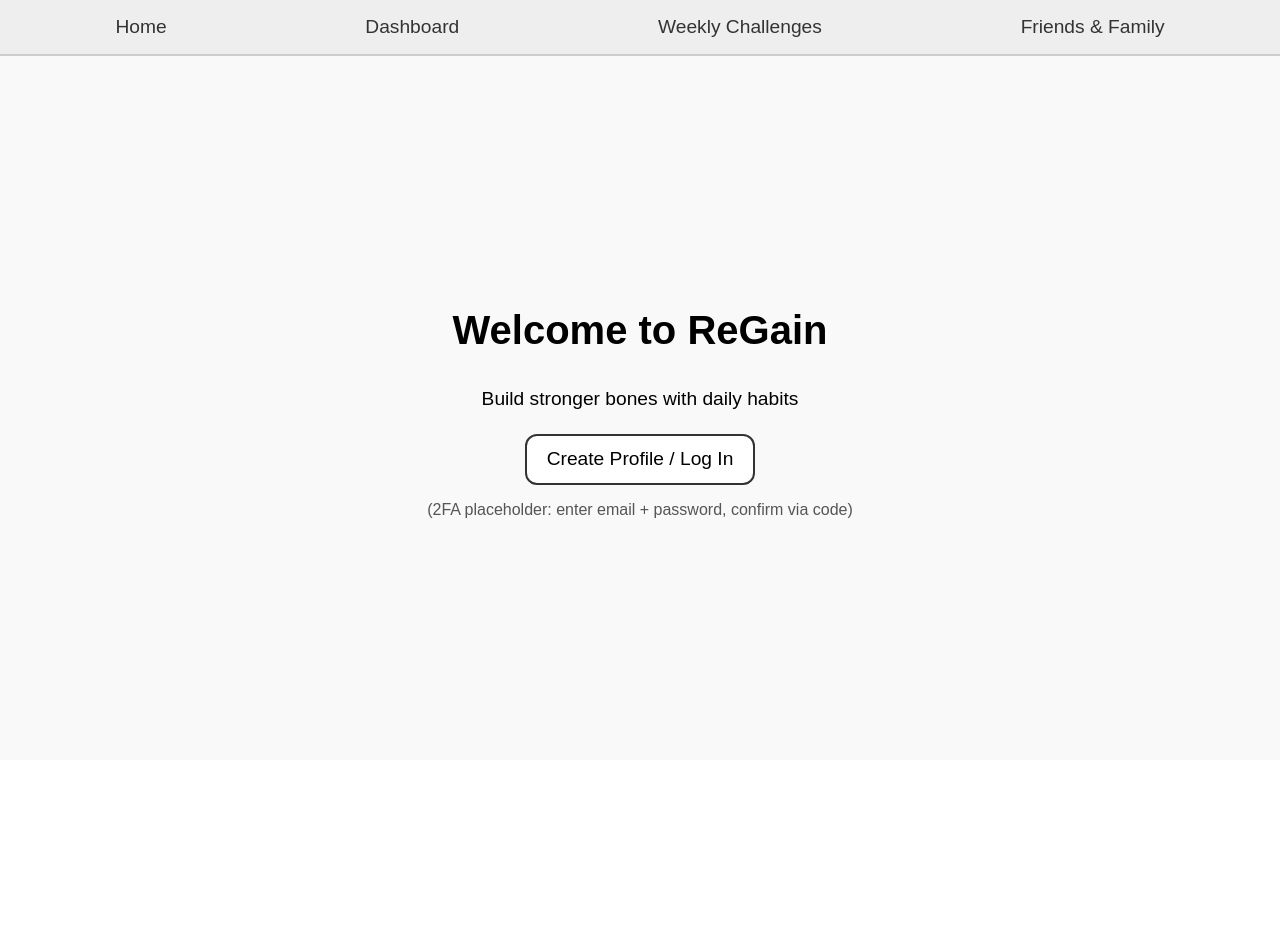
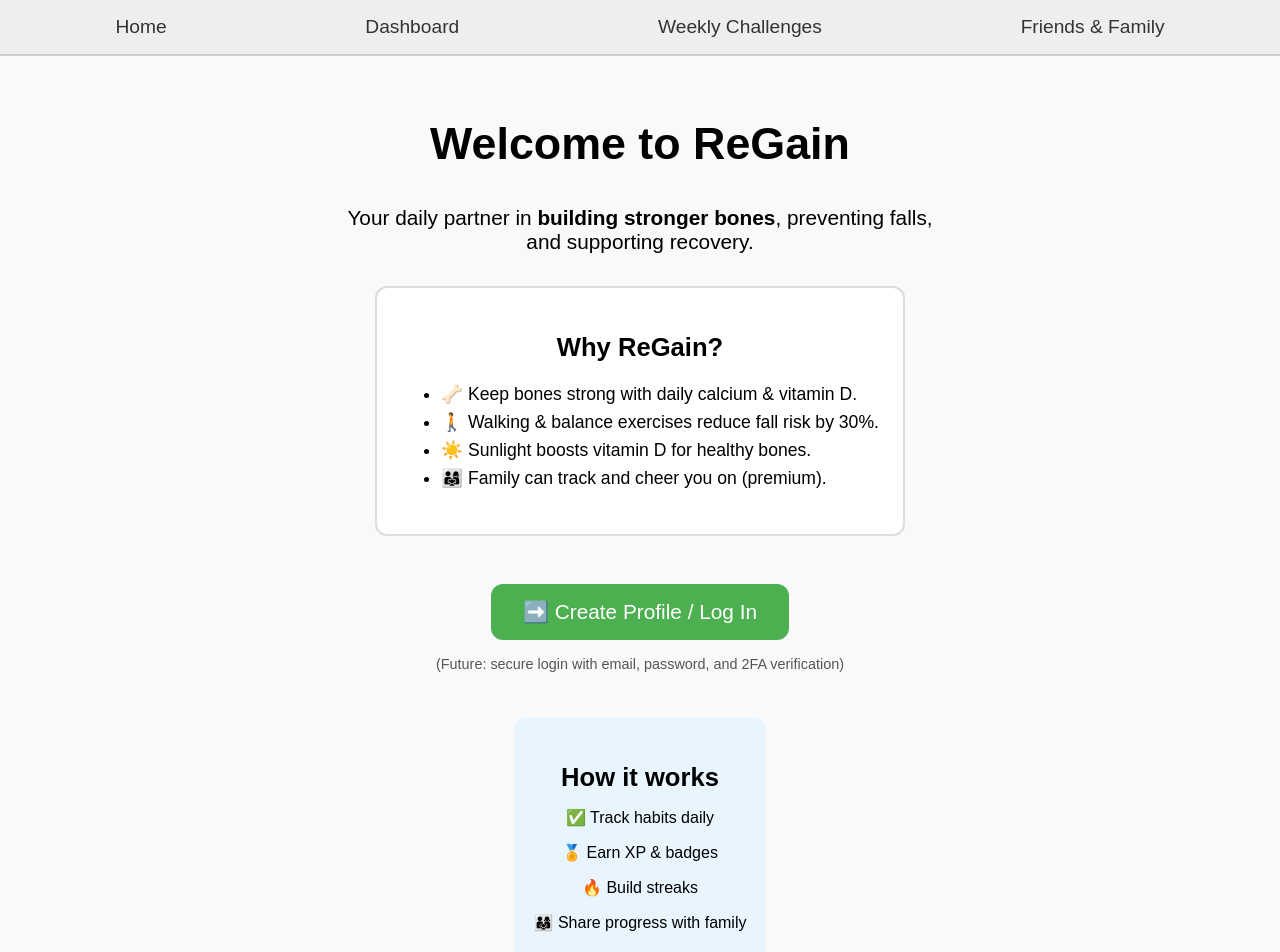
Before and after one commit to shivanamdeo23-cpu/regain, a Next.js app: page / in a window 1280 px wide. Shown: the top 952 px of the page. Before the commit the page ends 800 px from the top, so only its background shows below. Built offline with nearby package versions, Linux system fonts and the light colour scheme.

Commit message:
Update page.tsx

```diff
--- a/app/page.tsx
+++ b/app/page.tsx
@@ -9,13 +9,36 @@ export default function Home() {
   return (
     <main style={styles.page}>
       <h1 style={styles.title}>Welcome to ReGain</h1>
-      <p style={styles.text}>Build stronger bones with daily habits</p>
+      <p style={styles.tagline}>
+        Your daily partner in <strong>building stronger bones</strong>,
+        preventing falls, and supporting recovery.
+      </p>
+
+      <section style={styles.infoBox}>
+        <h2 style={styles.sectionTitle}>Why ReGain?</h2>
+        <ul style={styles.list}>
+          <li>🦴 Keep bones strong with daily calcium & vitamin D.</li>
+          <li>🚶 Walking & balance exercises reduce fall risk by 30%.</li>
+          <li>☀️ Sunlight boosts vitamin D for healthy bones.</li>
+          <li>👨‍👩‍👧 Family can track and cheer you on (premium).</li>
+        </ul>
+      </section>
+
       <button style={styles.button} onClick={() => router.push('/dashboard')}>
-        Create Profile / Log In
+        ➡️ Create Profile / Log In
       </button>
+
       <p style={styles.note}>
-        (2FA placeholder: enter email + password, confirm via code)
+        (Future: secure login with email, password, and 2FA verification)
       </p>
+
+      <section style={styles.footerBox}>
+        <h3 style={styles.sectionTitle}>How it works</h3>
+        <p>✅ Track habits daily</p>
+        <p>🏅 Earn XP & badges</p>
+        <p>🔥 Build streaks</p>
+        <p>👨‍👩‍👧 Share progress with family</p>
+      </section>
     </main>
   );
 }
@@ -25,20 +48,43 @@ const styles: { [key: string]: React.CSSProperties } = {
     display: "flex",
     flexDirection: "column",
     alignItems: "center",
-    minHeight: "80vh",
-    justifyContent: "center",
     padding: "2rem",
-    background: "#f9f9f9"
+    background: "#f9f9f9",
+    minHeight: "100vh",
+    textAlign: "center",
   },
-  title: { fontSize: "2.5rem", marginBottom: "1rem" },
-  text: { fontSize: "1.2rem", marginBottom: "1.5rem" },
+  title: { fontSize: "2.8rem", marginBottom: "1rem" },
+  tagline: { fontSize: "1.3rem", marginBottom: "2rem", maxWidth: "600px" },
+  sectionTitle: { fontSize: "1.6rem", marginBottom: "1rem" },
+  infoBox: {
+    background: "#fff",
+    padding: "1.5rem",
+    borderRadius: "12px",
+    border: "2px solid #ddd",
+    marginBottom: "2rem",
+    maxWidth: "600px",
+  },
+  footerBox: {
+    background: "#e8f5ff",
+    padding: "1.2rem",
+    borderRadius: "12px",
+    marginTop: "2rem",
+    maxWidth: "500px",
+  },
+  list: {
+    textAlign: "left",
+    fontSize: "1.1rem",
+    lineHeight: "1.6",
+  },
   button: {
-    fontSize: "1.2rem",
-    padding: "0.8rem 1.2rem",
+    fontSize: "1.3rem",
+    padding: "1rem 2rem",
     borderRadius: "12px",
     cursor: "pointer",
-    border: "2px solid #333",
-    background: "#fff"
+    border: "none",
+    background: "#4CAF50",
+    color: "#fff",
+    marginTop: "1rem",
   },
-  note: { marginTop: "1rem", fontSize: "1rem", color: "#555" }
+  note: { marginTop: "1rem", fontSize: "0.9rem", color: "#555" },
 };
```
